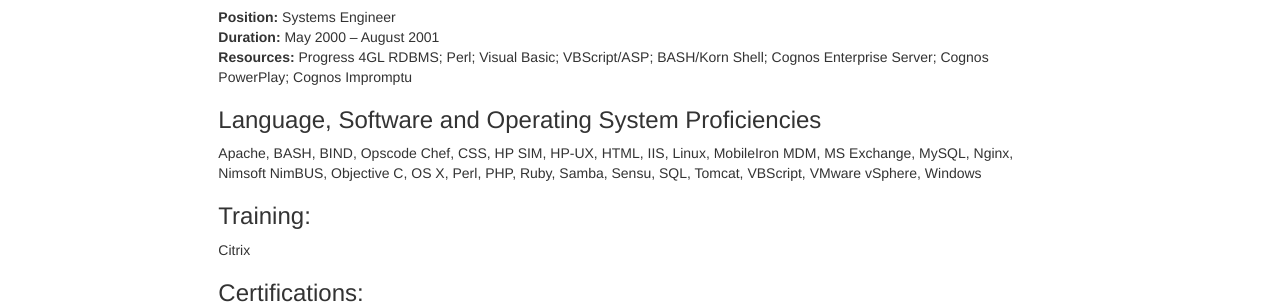
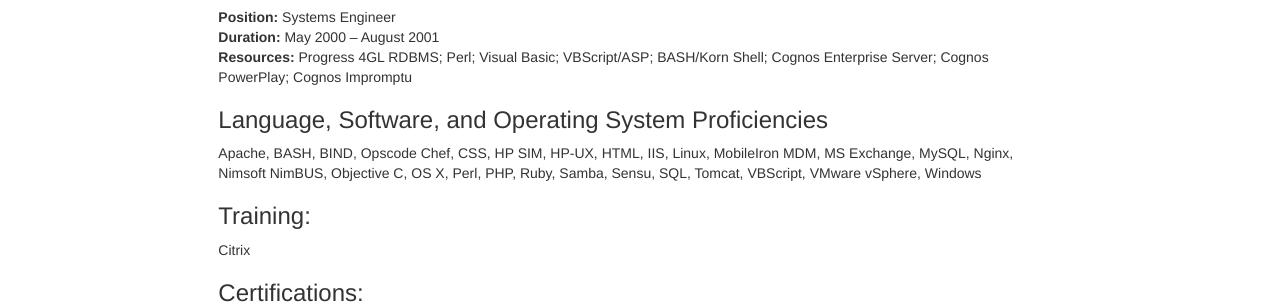
Before and after one commit to rpunt/rpunt.github.io, a Jekyll site: the page built from index.md, in a window 1280 px wide and 900 px high, scrolled down 1470 px. Shown: the part 554-858 px from the top of the window. Built offline with Jekyll 4.4.1, drawn with Linux system fonts in a browser that asks for light colours; our own code applies the rules of GitHub Pages for plain Markdown files.

Commit message:
I forgot the Oxford comma...

```diff
--- a/index.md
+++ b/index.md
@@ -70,7 +70,7 @@
 **Duration:** May 2000 – August 2001<br />
 **Resources:** Progress 4GL RDBMS; Perl; Visual Basic; VBScript/ASP; BASH/Korn Shell; Cognos Enterprise Server; Cognos PowerPlay; Cognos Impromptu
 
-### Language, Software and Operating System Proficiencies
+### Language, Software, and Operating System Proficiencies
 
 Apache, BASH, BIND, Opscode Chef, CSS, HP SIM, HP-UX, HTML, IIS, Linux, MobileIron MDM, MS Exchange, MySQL, Nginx, Nimsoft NimBUS, Objective C, OS X, Perl, PHP, Ruby, Samba, Sensu, SQL, Tomcat, VBScript, VMware vSphere, Windows
 
```
